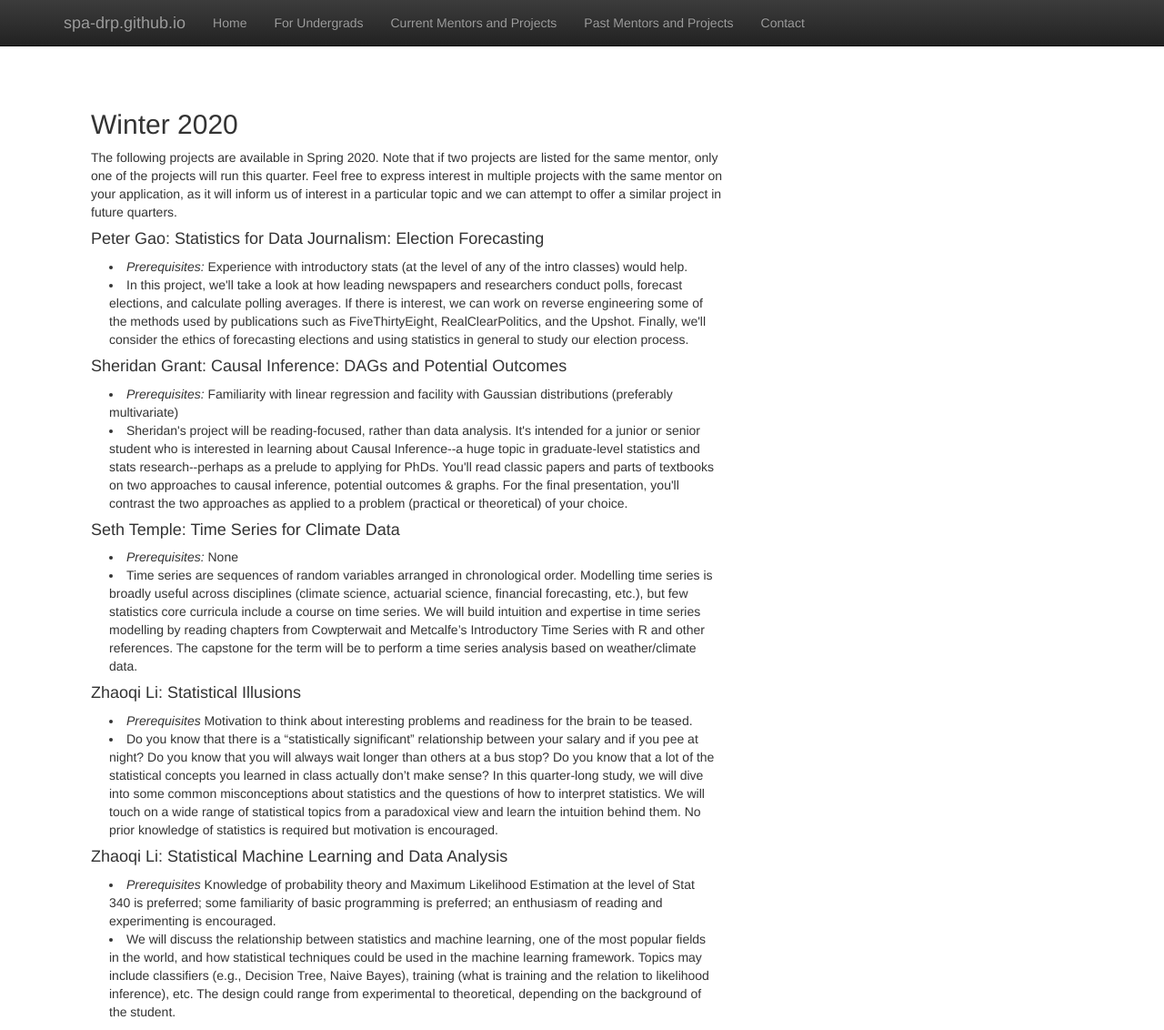
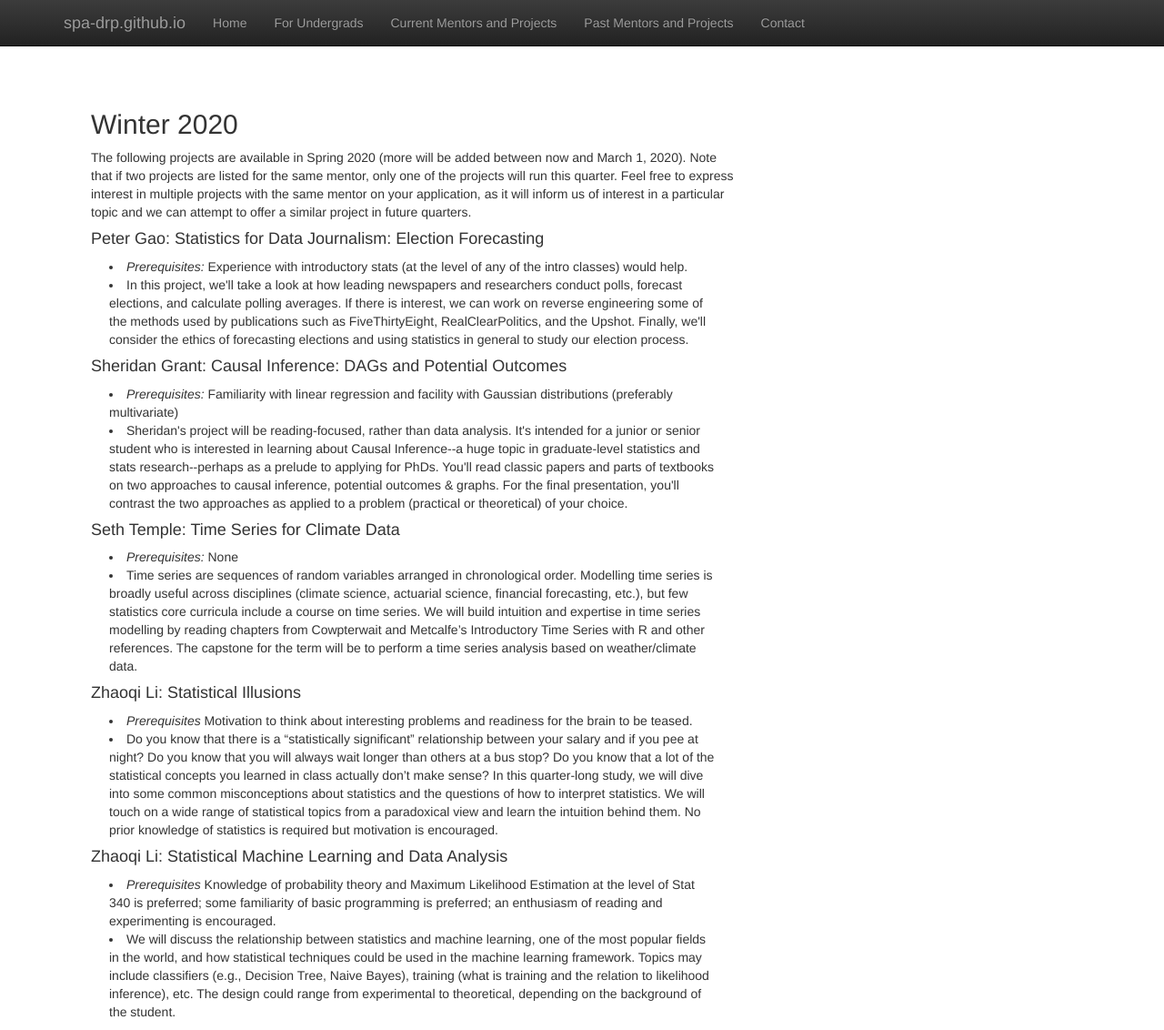
Before and after one commit to SPA-DRP/spa-drp.github.io, a Jekyll site: the page built from spring2020mentors.html, in a window 1280 px wide and 1132 px high. Shown: the whole window at 91% size. Built offline with Jekyll 4.4.1, drawn with Linux system fonts in a browser that asks for light colours; nearby versions of some CDN libraries; library files that are not in the unit come from our copies.

Commit message:
New stuff

```diff
--- a/spring2020mentors.html
+++ b/spring2020mentors.html
@@ -6,7 +6,7 @@ title:  'Mentors and Project Descriptions: Spring 2020'
 
 <div class="col-md-8">
   <h2 style="padding-top: 10px;" class="featurette-heading">Winter 2020</h2>
-  <p> The following projects are available in Spring 2020. Note that if two projects are listed for the same mentor,
+  <p> The following projects are available in Spring 2020 (more will be added between now and March 1, 2020). Note that if two projects are listed for the same mentor,
   only one of the projects will run this quarter. Feel free to express interest in multiple projects with the same mentor
 on your application, as it will inform us of interest in a particular topic and we can attempt to offer
 a similar project in future quarters. </p>
```
